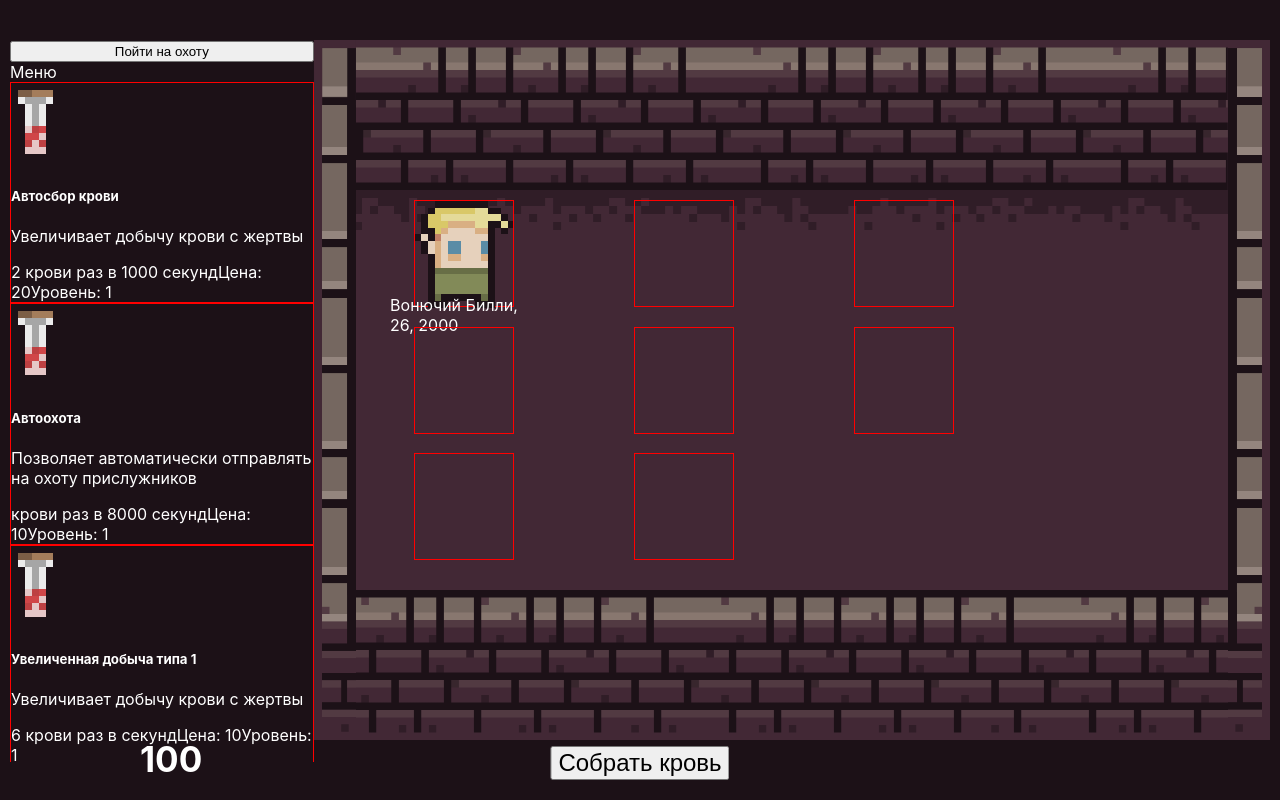
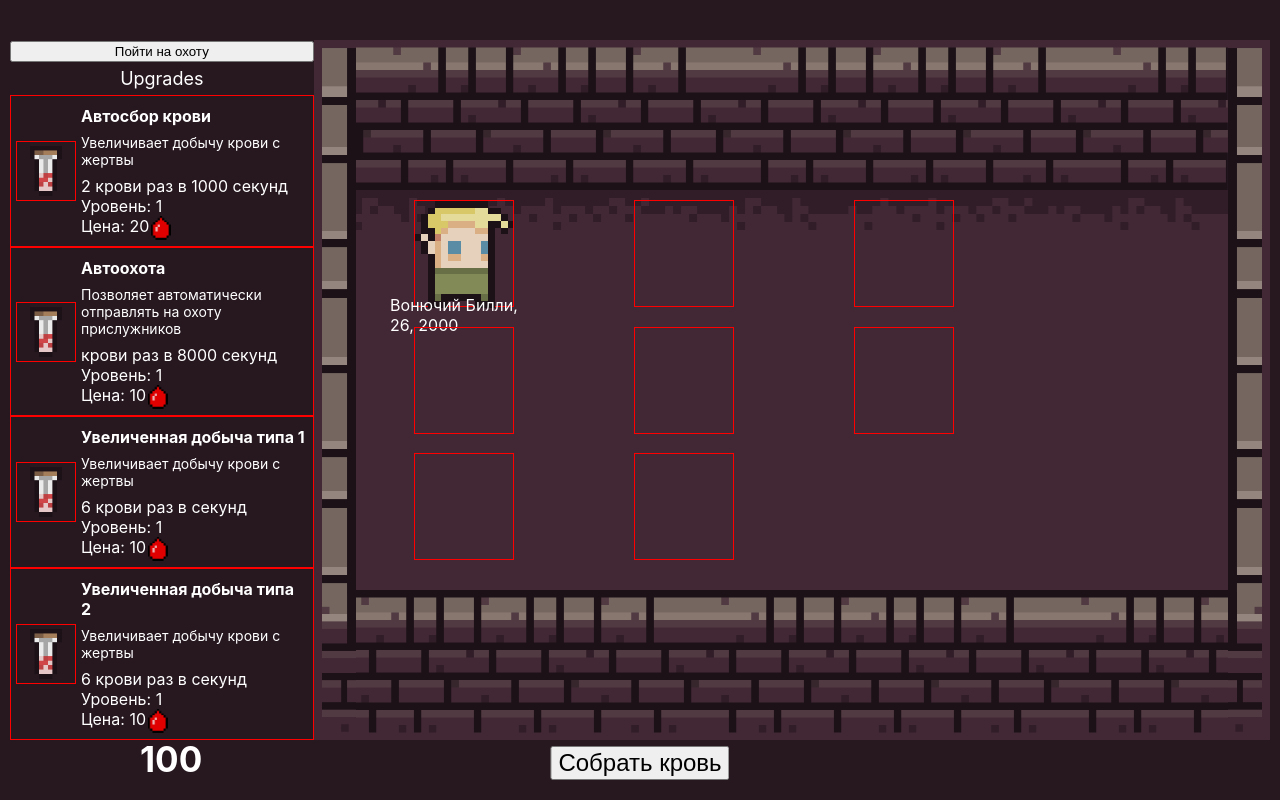
Before and after one commit to SeeNelse/clicker-reactjs, a React (Create React App) app: page /map in a window 1280 px wide. Built offline with nearby package versions, Linux system fonts and the light colour scheme.

Commit message:
auto hunting fix & upgrade design fix

```diff
--- a/src/components/map/counterBtn.jsx
+++ b/src/components/map/counterBtn.jsx
@@ -2,7 +2,11 @@ import React from 'react';
 
 const CounterBtn = ({ SuckBloodFromAllVictims , HuntingState }) => {
   return(
-    <button className="counter__btn" onClick = { SuckBloodFromAllVictims } disabled = { HuntingState } >{ HuntingState ? 'Вы на охоте' : 'Собрать кровь' }</button>
+    <button className="counter__btn"
+      onClick = { SuckBloodFromAllVictims }
+      disabled = { HuntingState } >
+      { HuntingState ? 'Вы на охоте' : 'Собрать кровь' }
+    </button>
   )
 }
 
--- a/src/components/map/globalUpgradesMenu.jsx
+++ b/src/components/map/globalUpgradesMenu.jsx
@@ -5,7 +5,7 @@ import { CONFIG } from '../../config/config';
 const GlobalUpgradesMenu = ({ UpgradeApply }) => {
   return(
     <div className="sidebar-upgrades-menu">
-      <div className="sidebar-upgrades-menu__name"> Меню </div>
+      <div className="sidebar-upgrades-menu__name"> Upgrades </div>
       { CONFIG.globalUpgrades.map((item) => {
         return <Upgrade key = { item.id } Item = { item } UpgradeApply = { UpgradeApply } />
       }) }
--- a/src/components/map/goHuntingBtn.jsx
+++ b/src/components/map/goHuntingBtn.jsx
@@ -1,12 +1,12 @@
 import React from 'react';
 import msToTime from '../../utils/timeFormatter'
 
-const GoHuntingBtn = ({ HandleGoHuntingClick, TimeToFinishHunting, HuntingState, IsReachMaxCount }) => {
+const GoHuntingBtn = ({ HandleGoHuntingClick, TimeToFinishHunting, HuntingState, IsReachMaxCount, AutoHuntingState }) => {
   return(
     <button
       className="sidebar__hunting-btn"
       onClick = { HandleGoHuntingClick }
-      disabled = { HuntingState || IsReachMaxCount } >
+      disabled = { HuntingState || IsReachMaxCount || AutoHuntingState } >
       { TimeToFinishHunting ? msToTime(TimeToFinishHunting) : 'Пойти на охоту' }
     </button>
   )
--- a/src/components/map/upgrade.jsx
+++ b/src/components/map/upgrade.jsx
@@ -3,14 +3,14 @@ import React from 'react';
 const Upgrade = (props) => {
   return(
     <div className="sidebar-upgrades-menu-item" onClick = { () => {props.UpgradeApply(props.Item)} }>
-      <img src={ props.Item.iconUrl } alt="upgrade" className="sidebar-upgrades-menu-item__img"/>
+      <div className="sidebar-upgrades-menu-item__left"><img src={ props.Item.iconUrl } alt="upgrade" className="sidebar-upgrades-menu-item__img"/></div>
       <div className="sidebar-upgrades-menu-item__right">
         <h5 className="sidebar-upgrades-menu-item__name">{ props.Item.name }</h5>
         <p className="sidebar-upgrades-menu-item__description">{ props.Item.description }</p>
         <div className="sidebar-upgrades-menu-item__info">
           <span>{ props.Item.bloodPerTick } крови раз в { props.Item.duration } секунд</span>
-          <span>Цена: { props.Item.price }</span>
           <span>Уровень: { props.Item.level }</span>
+          <span>Цена: { props.Item.price } <img src="images/blood.png" alt="blood" className="sidebar-upgrades-menu-item__blood"/></span>
         </div>
       </div>
     </div>
--- a/src/containers/mapContainer.jsx
+++ b/src/containers/mapContainer.jsx
@@ -13,6 +13,7 @@ class MapContainer extends Component {
     super(props);
     this.state = {
       hunting: false,
+      autoHunting: false,
       timeToFinishHunting: 0,
       bloodCounter: 100, // кол-во крови
       bloodPerClick: 1, // кровь за клик
@@ -43,19 +44,27 @@ class MapContainer extends Component {
   }
 
   // Функция охоты
-  HandleGoHuntingClick = () => {
-    if (this.state.victims.length === this.state.victimSlotsCount) {
+  HandleGoHuntingClick = (notAutoHunting) => {
+    if (this.state.victims.length === this.state.victimSlotsCount || this.state.hunting) {
       return;
     }
-    this.setState({
-      hunting: true,
-      timeToFinishHunting: 2000,
-    });
+    if (notAutoHunting) {
+      this.setState({
+        hunting: true,
+        timeToFinishHunting: 2000,
+      });
+    } else {
+      this.setState({
+        autoHunting: true,
+        timeToFinishHunting: 2000,
+      });
+    }
 
     let huntingTimer = setInterval(() => {
       if (this.state.timeToFinishHunting === 0) {
         this.setState({
           hunting: false,
+          autoHunting: false,
           victims: [...this.state.victims, {name: 'Вонючий Пётр', age: 24, blood: 2000, type: 1,}],
         });
         return clearInterval(huntingTimer);
@@ -67,9 +76,9 @@ class MapContainer extends Component {
   // Открытие меню в сайдбаре
   OpenVictimUpgradeMenu = (victimIndex) => {
     this.setState((state) => ({
-      currentVictimMenu: state.currentVictimMenu ? null : victimIndex, // пофиксить
+      currentVictimMenu: victimIndex === state.currentVictimMenu ? null : victimIndex, // пофиксить
     }), () => {
-      console.log(victimIndex, this.state.currentVictimMenu)
+      // console.log(victimIndex, this.state.currentVictimMenu)
     });
   }
 
@@ -115,7 +124,8 @@ class MapContainer extends Component {
     }, upgradeItem.duration);
   }
 
-  AutoHutnig = (upgradeItem) => { // сделать автоохоту
+  // Функция автоохоты
+  AutoHutnig = (upgradeItem) => {
     this.setState((state) => ({
       bloodCounter: state.bloodCounter - upgradeItem.price,
     }), () => {
@@ -123,11 +133,11 @@ class MapContainer extends Component {
     });
     clearInterval(this.autoHutningTimer);
     this.autoHutningTimer = setInterval(() => {
-      console.log(upgradeItem.duration)
-      this.HandleGoHuntingClick();
+      this.HandleGoHuntingClick(false);
     }, upgradeItem.duration);
   }
 
+  // Функция обновления апгрейда
   updateUpgrades(upgradeItem) {
     upgradeItem.level = upgradeItem.level + 1;
     upgradeItem.price = upgradeItem.price * 3;
@@ -145,6 +155,7 @@ class MapContainer extends Component {
             HandleGoHuntingClick = { this.HandleGoHuntingClick }
             TimeToFinishHunting = { this.state.timeToFinishHunting }
             HuntingState = { this.state.hunting }
+            AutoHuntingState = { this.state.autoHunting }
             IsReachMaxCount = { this.state.victims.length === this.state.victimSlotsCount }
           />
           <Upgrades
--- a/src/index.css
+++ b/src/index.css
@@ -14,8 +14,8 @@ body {
     sans-serif;
   -webkit-font-smoothing: antialiased;
   -moz-osx-font-smoothing: grayscale;
-  background-color: #1c1117;
-  /* background-color: #422835; */
+  background-color: #271820;
+  /* background-color: #1c1117; старый цвет */
   height: 100%;
 }
 
@@ -256,7 +256,64 @@ code {
   overflow-y: scroll;
 }
 
+.sidebar-upgrades-menu__name {
+  text-align: center;
+  font-size: 18px;
+  margin: 6px 0;
+}
+
 .sidebar-upgrades-menu-item {
   cursor: pointer;
   border: 1px solid red;
+  display: flex;
+  flex-direction: row;
+  justify-content: space-between;
+  align-items: center;
+  padding: 10px 5px;
 }
+
+.sidebar-upgrades-menu-item__left {
+  width: 60px;
+  height: 60px;
+  flex-shrink: 0;
+  display: flex;
+  justify-content: center;
+  align-items: center;
+  border: 1px solid red;
+}
+
+.sidebar-upgrades-menu-item__img {
+  height: 50px;
+}
+
+.sidebar-upgrades-menu-item__right {
+  padding-left: 5px;
+}
+
+.sidebar-upgrades-menu-item__name {
+  margin: 0;
+  font-size: 16px;
+}
+
+.sidebar-upgrades-menu-item__description {
+  margin: 8px 0;
+  font-size: 14px;
+}
+
+.sidebar-upgrades-menu-item__info {
+  display: flex;
+  flex-direction: column;
+  align-items: flex-start;
+  position: relative;
+}
+
+.sidebar-upgrades-menu-item__info span {
+  position: relative;
+}
+
+.sidebar-upgrades-menu-item__blood {
+  width: 20px;
+  position: absolute;
+  right: -22px;
+  top: 0;
+}
```
